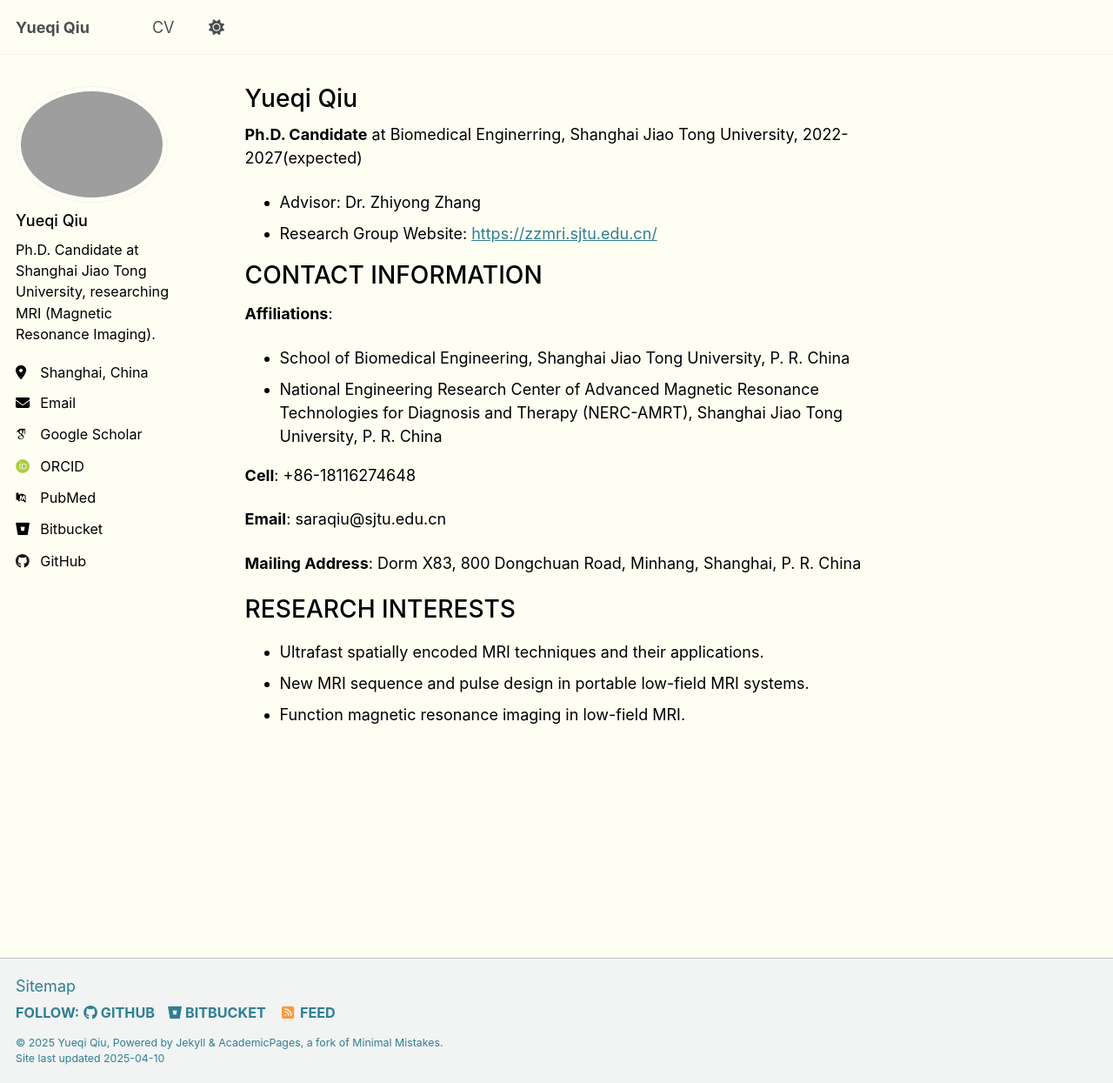
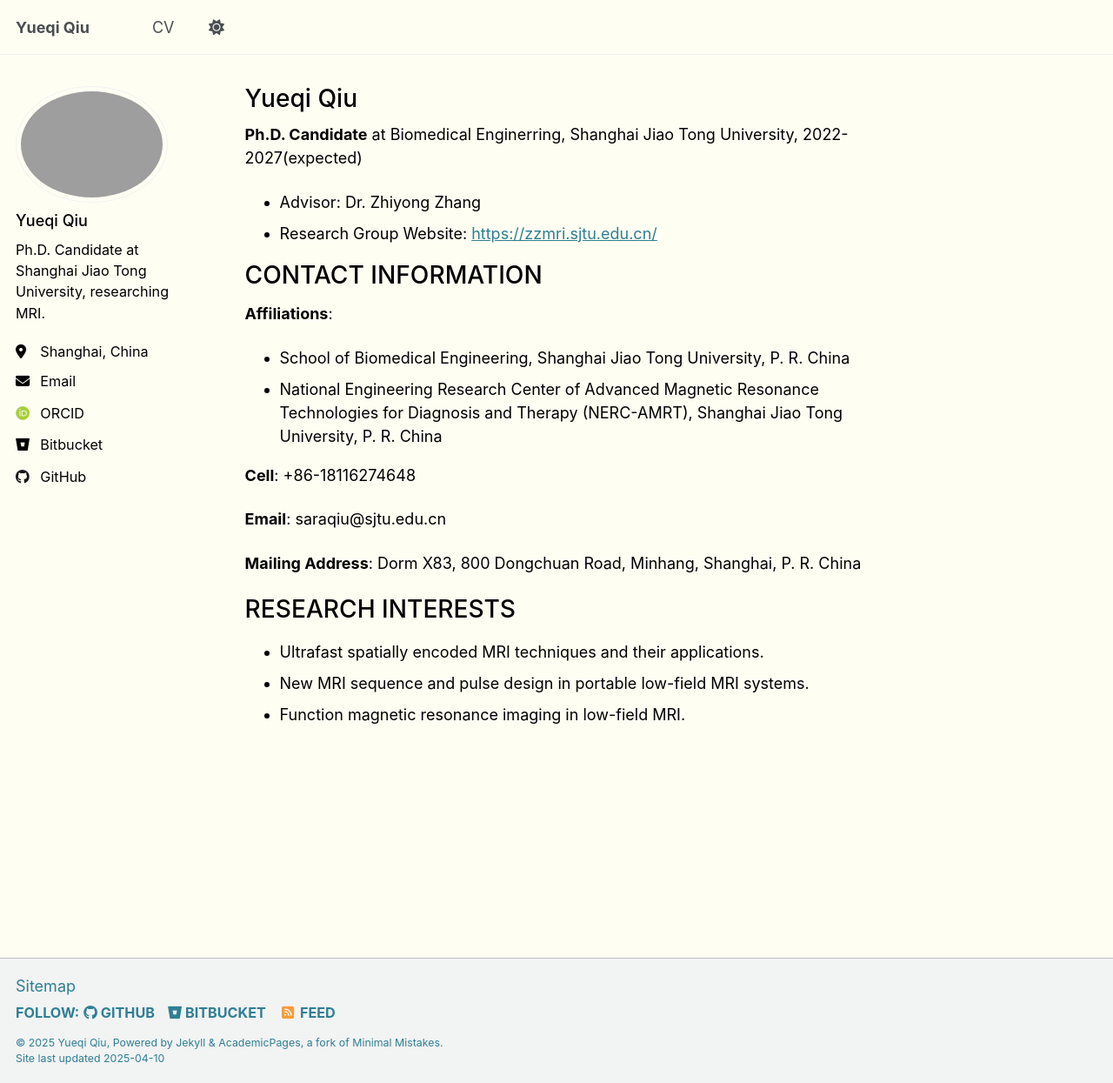
Before and after one commit to qiuyueqi/qiuyueqi.github.io, a Jekyll site: the page built from _pages/about.md, in a window 1280 px wide and 1245 px high. Shown: the whole window at 87% size. Built offline with Jekyll 4.4.1, drawn with Linux system fonts in a browser that asks for light colours; some web fonts are replaced.

Commit message:
a ready adjusted version

```diff
--- a/_config.yml
+++ b/_config.yml
@@ -27,7 +27,7 @@ author:
   avatar           : "QYQ_pic_raw_crop.jpg"
   name             : "Yueqi Qiu"
   pronouns         : # example: "she/her"
-  bio              : "Ph.D. Candidate at Shanghai Jiao Tong University, researching MRI (Magnetic Resonance Imaging)."
+  bio              : "Ph.D. Candidate at Shanghai Jiao Tong University, researching MRI."
   location         : "Shanghai, China"
   advisor           : "Dr. Zhiyong Zhang"
   uri              : # URL
@@ -35,11 +35,11 @@ author:
 
   # Academic websites
   arxiv            : # URL - Update with the correct link to your profile
-  googlescholar    : "https://scholar.google.com/citations?user=PS_CX0AAAAAJ"
+  # googlescholar    : "https://scholar.google.com/citations?user=PS_CX0AAAAAJ"
   impactstory      : # URL
   orcid            : "https://orcid.org/0009-0005-7499-2983"
   semantic         : # URL
-  pubmed           : "https://www.ncbi.nlm.nih.gov/pubmed/?term=john+snow"
+  # pubmed           : "https://www.ncbi.nlm.nih.gov/pubmed/?term=john+snow"
   researchgate     : # URL
   scopus           : # URL
 
```
